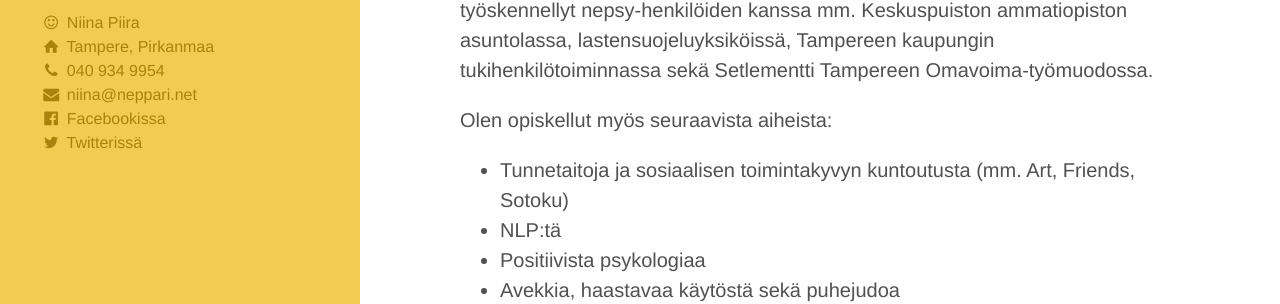
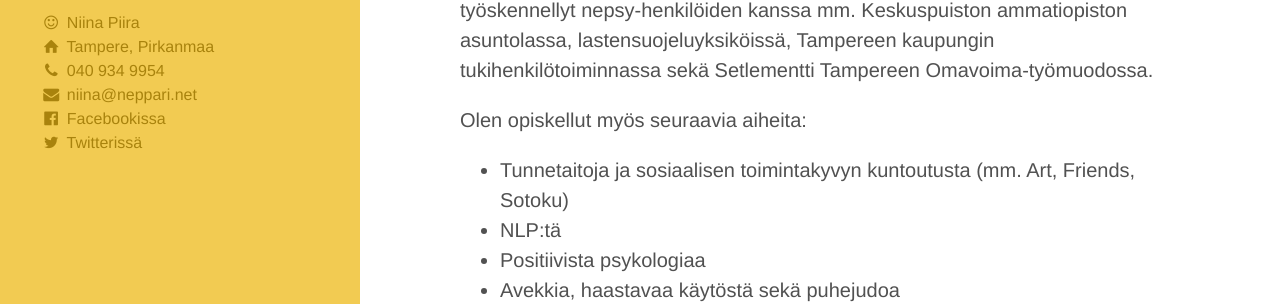
Before and after one commit to niinapiira/neppari.net, a Jekyll site: the page built from niina.md, in a window 1280 px wide and 900 px high, scrolled down 335 px. Shown: the part 151-455 px from the top of the window. Built offline with Jekyll 4.4.1, drawn with Linux system fonts in a browser that asks for light colours; our own code applies the rules of GitHub Pages for plain Markdown files.

Commit message:
Update niina.md

```diff
--- a/niina.md
+++ b/niina.md
@@ -13,7 +13,7 @@ Minä olen Niina Piira, ratkaisukeskeinen neuropsykiatrinen valmentaja ja lailli
 
 Olen koulutuksiltani neuropsykiatrinen valmentaja, sosionomi AMK, yrittäjä sekä nuorison- ja vapaa-ajanohjaaja. Työkokemusta minulla on laajasti 20-vuotiselta sosiaalialan uralta. Olen työskennellyt nepsy-henkilöiden kanssa mm. Keskuspuiston ammatiopiston asuntolassa, lastensuojeluyksiköissä, Tampereen kaupungin tukihenkilötoiminnassa sekä Setlementti Tampereen Omavoima-työmuodossa.
 
-Olen opiskellut myös seuraavista aiheista:
+Olen opiskellut myös seuraavia aiheita:
 - Tunnetaitoja ja sosiaalisen toimintakyvyn kuntoutusta (mm. Art, Friends, Sotoku)
 - NLP:tä
 - Positiivista psykologiaa
```
